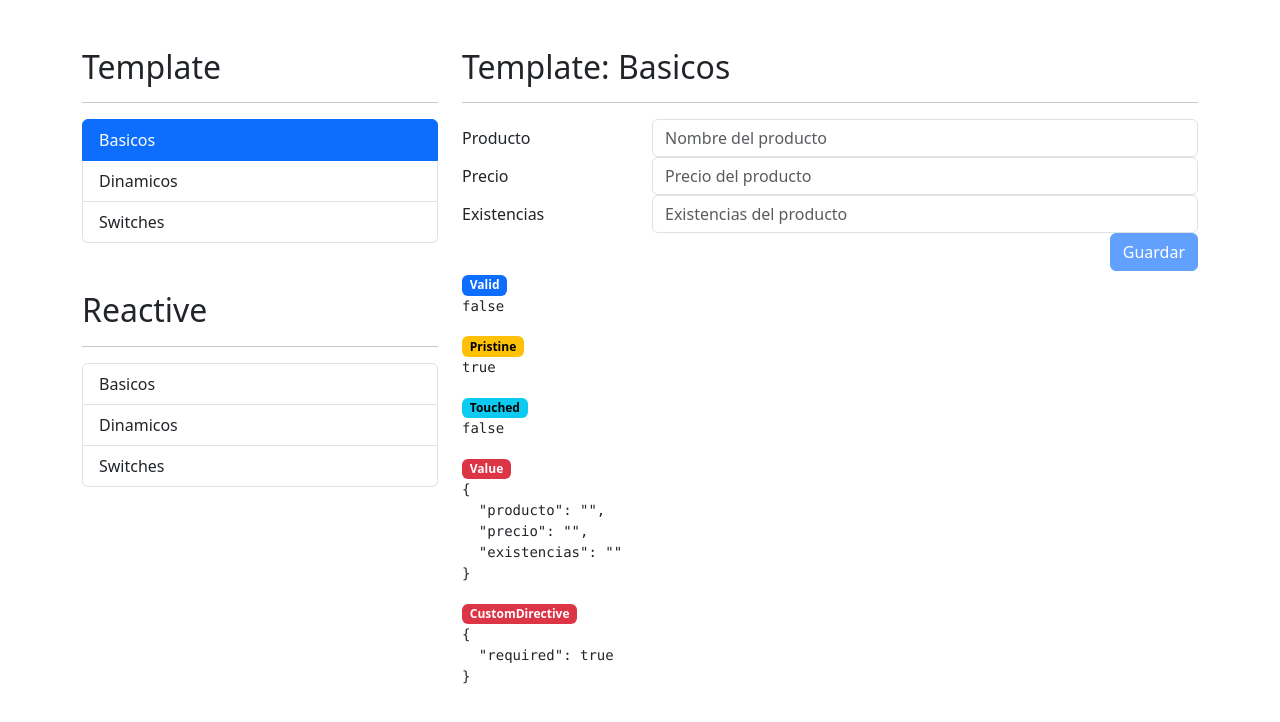
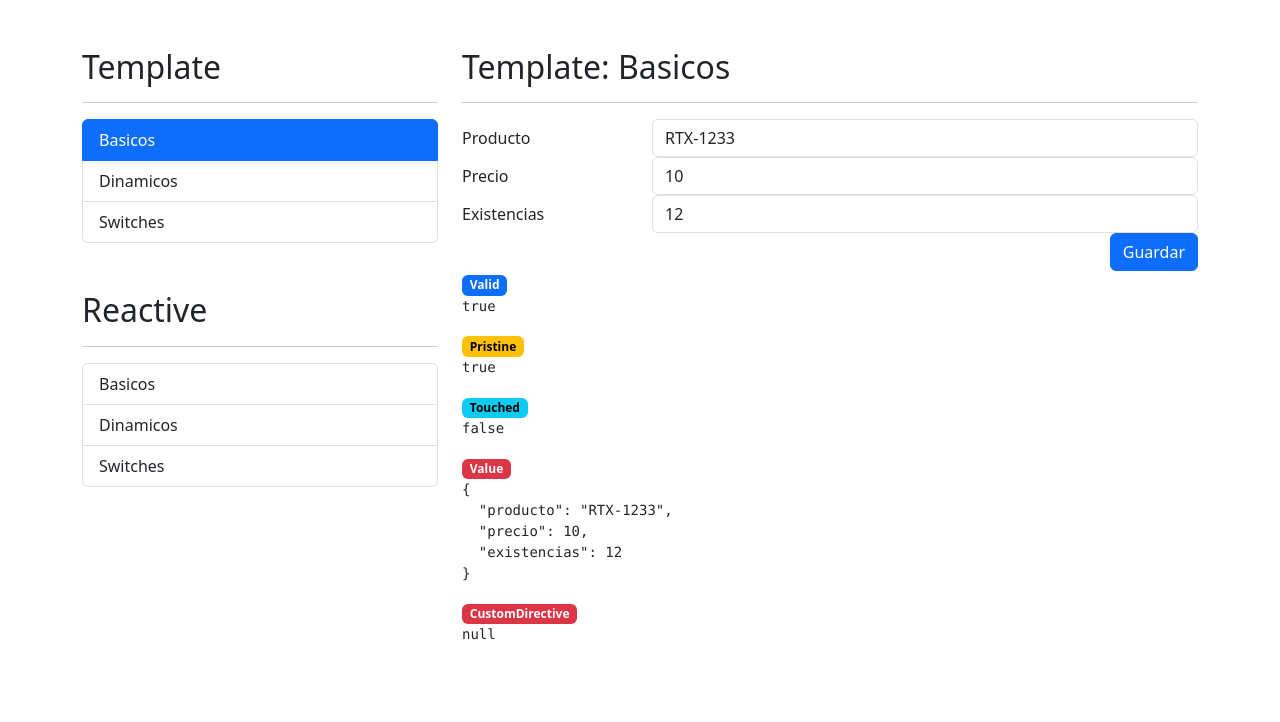
Before and after one commit to recover1988/ANGULAR-FormulariosApp, an Angular app: page /template/basicos in a window 1280 px wide. Shown: the top 722 px of the page. Built offline with nearby package versions, Linux system fonts and the light colour scheme.

Commit message:
resetForm and initial Values

```diff
--- a/src/app/template/basicos/basicos.component.html
+++ b/src/app/template/basicos/basicos.component.html
@@ -12,7 +12,7 @@
             type="text"
             class="form-control"
             placeholder="Nombre del producto"
-            ngModel
+            [ngModel]="initForm.producto"
             name="producto"
             required
             minlength="3"
@@ -31,7 +31,7 @@
             type="number"
             class="form-control"
             placeholder="Precio del producto"
-            ngModel
+            [ngModel]="initForm.precio"
             name="precio"
             required
             min="0"
@@ -49,7 +49,7 @@
             type="number"
             class="form-control"
             placeholder="Existencias del producto"
-            ngModel
+            [ngModel]="initForm.existencias"
             name="existencias"
             customMin
             [minimo]="0"
--- a/src/app/template/basicos/basicos.component.ts
+++ b/src/app/template/basicos/basicos.component.ts
@@ -12,6 +12,13 @@ export class BasicosComponent {
 
   @ViewChild('miFormulario') miFormulario!: NgForm;
 
+  initForm = {
+    producto: 'RTX-1233',
+    precio: 10,
+    existencias: 12
+
+  }
+
   nombreValido(): boolean {
     return this.miFormulario?.controls['producto']?.invalid && this.miFormulario?.controls['producto'].touched;
   };
@@ -22,5 +29,9 @@ export class BasicosComponent {
   // guardar(miFormulario: NgForm) {
   guardar() {
     console.log(this.miFormulario.value, 'asd')
+    this.miFormulario.resetForm({
+      precio: 0,
+      existencias: 0
+    });
   };
 }
```
